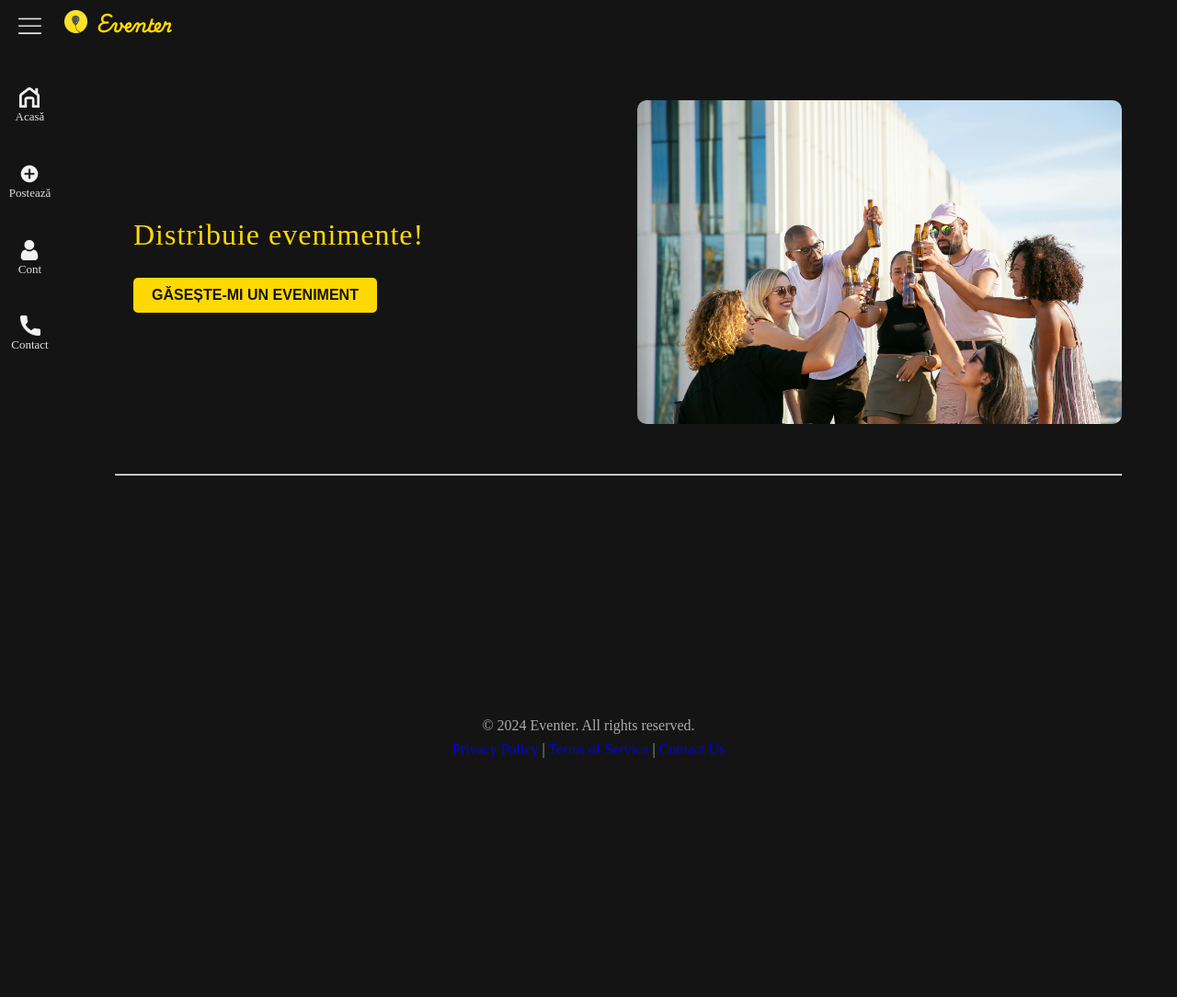
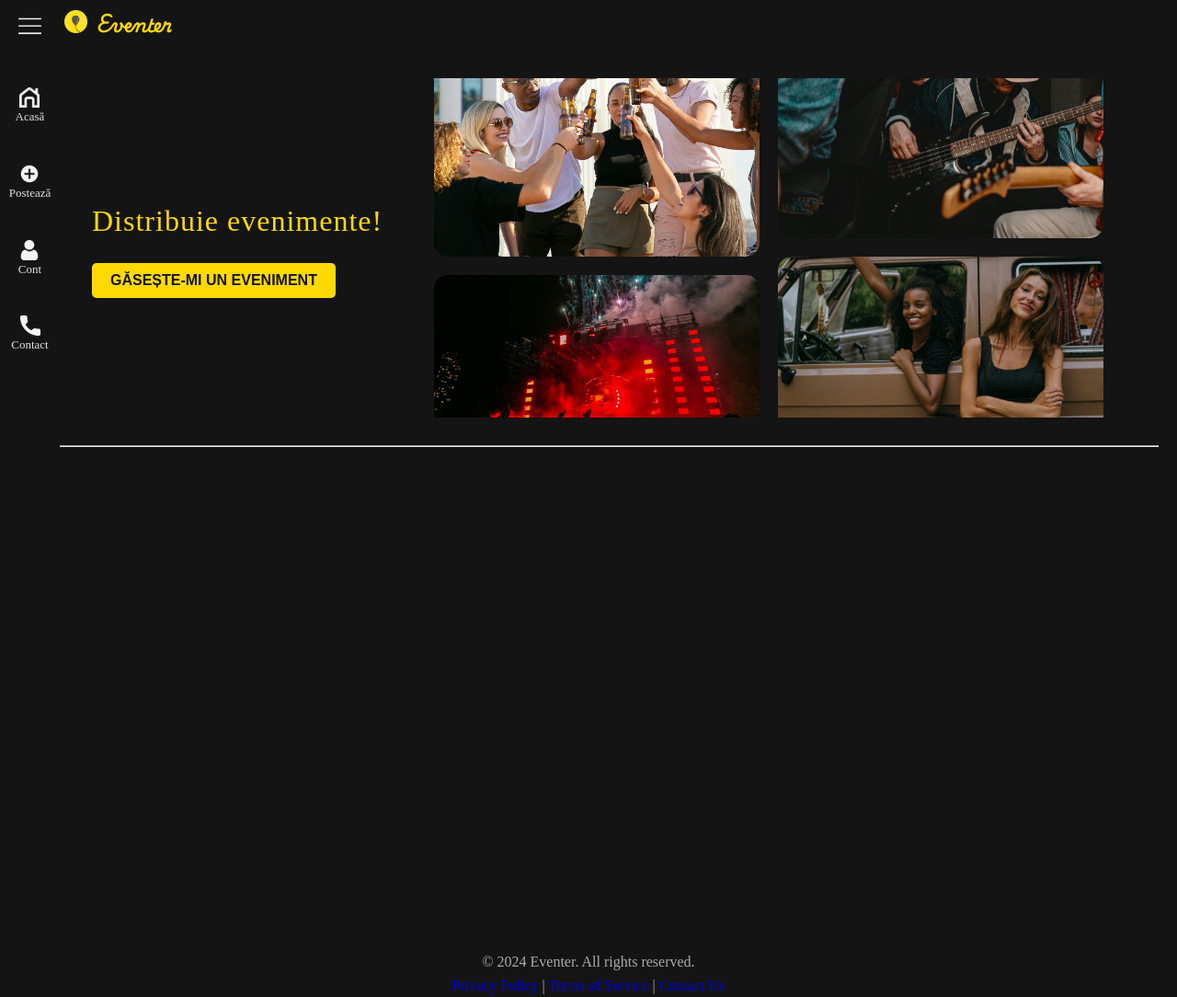
Before and after one commit to Victor152M/Eventer, a Flask app: template app/templates/index.html in a window 1280 px wide. Shown: the whole page at 92% size. Before the commit the page ends 824 px from the top, so only its background shows below. Run offline with Flask 3, Linux system fonts and the light colour scheme; the template is opened without the code that fills it, so the values that code supplies are empty; parts of the project's set-up code (start-up, migrations or seed data) failed here and were passed over.

Commit message:
home page design 2x2 grid with images

```diff
--- a/app/static/css/index.css
+++ b/app/static/css/index.css
@@ -25,25 +25,74 @@ header{
 
 /* Hero section */
 .hero {
-    height: 25rem;
     display: flex;
-    flex-direction: row;
     align-items: center;
-    justify-content: center;
-    border-radius: 10px;
-    padding: 35px 0;
-    margin-bottom: 30px;
-    margin-top: 30px;
+    justify-content: space-between;
+    padding: 35px 60px;
+    margin: 30px 0;
     background-color: #141414;
-    font-family: 'Poppins', sans-serif;
     overflow: hidden;
+    max-height: 40%;
+}
+
+.cta-button {
+    background-color: #ffd903;
+    color: #141414;
+    padding: 12px 24px;
+    border: none;
+    border-radius: 5px;
+    font-size: 1rem;
+    font-weight: 600;
+    text-transform: uppercase;
+    cursor: pointer;
+    transition: background-color 0.3s ease;
+    text-decoration: none;
+    display: inline-block;
+}
+
+.cta-button:hover {
+    background-color: #e6c300;
 }
 
 .hero-right {
     flex: 1;
-    display: flex;
-    align-items: center;
-    justify-content: center;
+    display: grid;
+    grid-template-columns: repeat(2, 1fr);
+    grid-gap: 20px;
+    max-width: 65%;
+}
+
+.image-container {
+    position: relative;
+    overflow: hidden;
+    border-radius: 15px;
+    aspect-ratio: 1;
+}
+
+.image-container img {
+    width: 100%;
+    height: 100%;
+    object-fit: cover;
+}
+
+.image-container:nth-child(odd) {
+    transform: translateY(20px);
+}
+
+.image-container:nth-child(1) img {
+    object-position: 50% 70%;
+}
+
+.image-container:nth-child(2) img {
+    object-position: 5% 75%;
+}
+
+.image-container:nth-child(3) img {
+    object-position: 5% 150%;
+}
+
+.image-container:nth-child(4) img {
+    object-position: 5% 100%;
 }
 
 .hero-left {
@@ -54,6 +103,7 @@ header{
     align-items: flex-start;
     color: #ffd903;
     padding: 20px;
+    max-width: 35%;
 }
 
 .hero-left h2 {
@@ -98,9 +148,18 @@ body {
     color: #ababab;
     line-height: 1.6;
     margin: 0;
+    padding: 0;
     display: flex;
     flex-direction: column;
     min-height: 100vh;
+    width: 100%;
+}
+
+main {
+    flex: 1;
+    display: flex;
+    width: 100%;
+    margin-bottom: 2.5rem;
 }
 
 body, h1, h2, p {
@@ -109,17 +168,13 @@ body, h1, h2, p {
     font-family: 'TimesNew Roman', Times, serif;
 }
 
-main {
-    margin: 0 0;
-    flex: 1;
-    display: flex;
-    margin-bottom: 2.5rem;
-}
 
 .main_content {
     display: block;
-    margin-left: 65px;
-    padding: 0 60px;
+    width: 100%;
+    margin: 0 auto; /* This centers the content */
+    padding: 0 20px; /* Adds some padding on smaller screens */
+    box-sizing: border-box; /* Includes padding in the width calculation */
 }
 
 /* we use # for ids apparently */
--- a/app/templates/index.html
+++ b/app/templates/index.html
@@ -47,10 +47,23 @@
             <section class="hero" id="hero">
                 <div class="hero-left" id="hero__left">
                     <h2>Distribuie evenimente!</h2>
-                    <button class="cta-button" id="call__to__action__hero"><a href="#events">Găsește-mi un eveniment</a></button>
+                    <button class="cta-button" id="call__to__action__hero">
+                        <a href="#events">Găsește-mi un eveniment</a>
+                    </button>
                 </div>
                 <div class="hero-right" id="hero__right">
-                    <img src="../static/images/hero.jpg">
+                    <div class="image-container">
+                        <img src="../static/images/hero.jpg" alt="Event Image 1">
+                    </div>
+                    <div class="image-container">
+                        <img src="../static/images/hero2.jpg" alt="Event Image 2">
+                    </div>
+                    <div class="image-container">
+                        <img src="../static/images/hero3.jpg" alt="Event Image 3">
+                    </div>
+                    <div class="image-container">
+                        <img src="../static/images/hero4.jpg" alt="Event Image 4">
+                    </div>
                 </div>
             </section>
             <hr>
```
Also changed, not shown: app/static/images/hero2.jpg (added), app/static/images/hero3.jpg (added), app/static/images/hero4.jpg (added).
